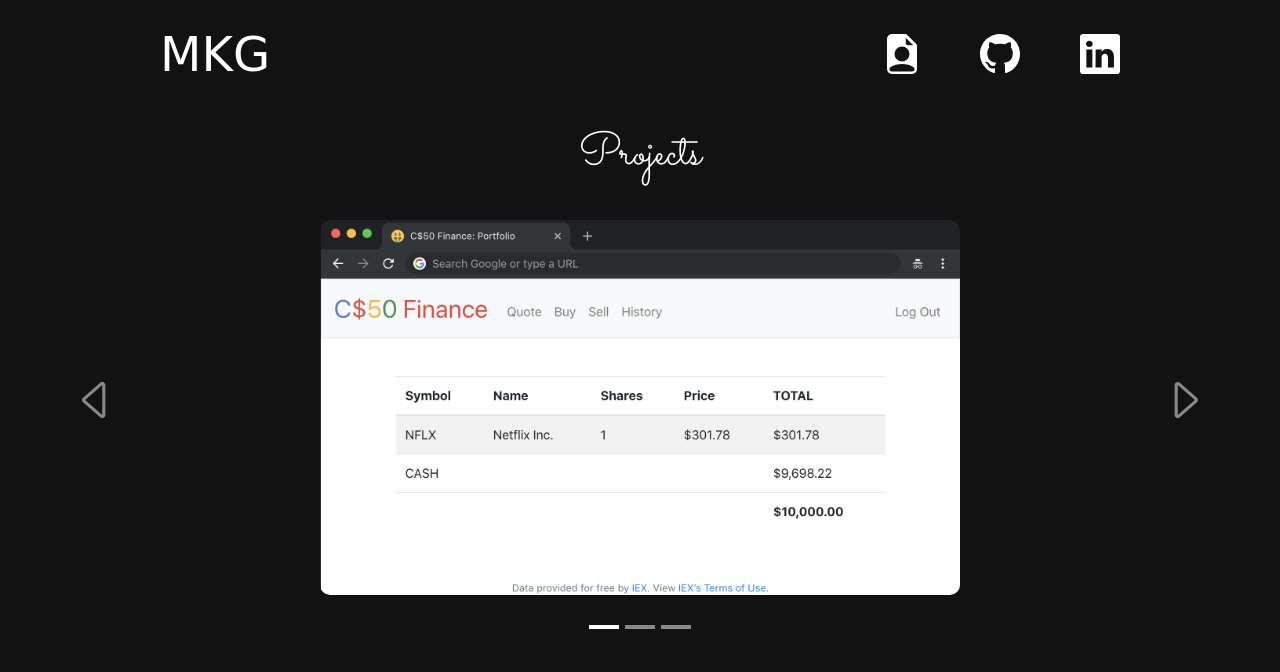
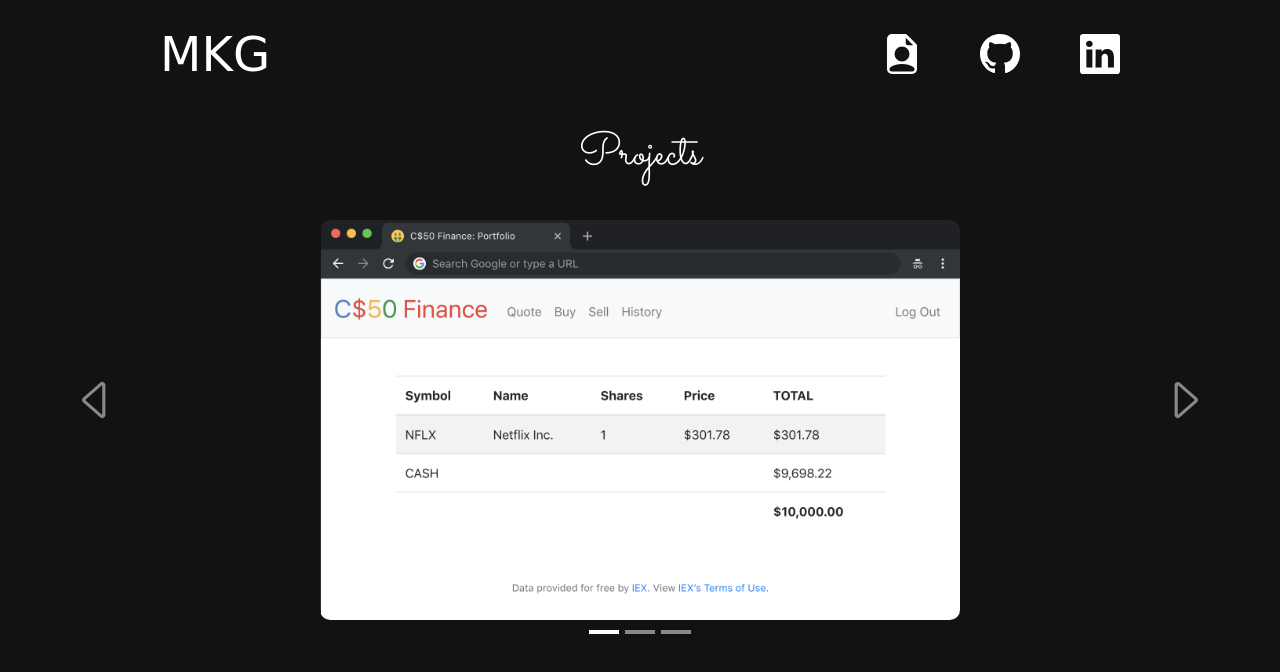
Before and after one commit to MaxKG8/MaxKG8.github.io, a plain HTML site: page index.html in a window 1280 px wide. Drawn offline with nearby package versions, Linux system fonts and the light colour scheme; a web font is replaced by a local one.

Commit message:
Update styles.css

```diff
--- a/styles.css
+++ b/styles.css
@@ -105,7 +105,7 @@ html {
 }
 
 img {
-    height: 375px;
+    height: 50vh;
     width: 300px;
     object-fit: cover;
     border-radius: 10px;
@@ -187,7 +187,7 @@ button {
 #carouselExampleCaptions {
     display: flex;
     justify-content: center;
-    height: 435px;
+    height: 55vh;
 }
 
 .carousel-inner {
```
